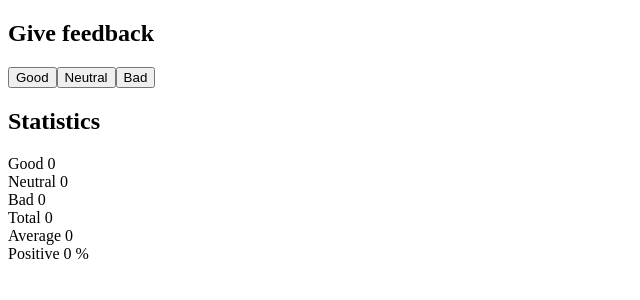
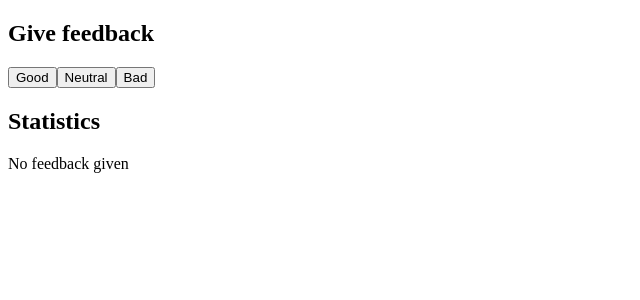
Before and after one commit to pnandez/FullstackOpen, a React (Create React App) app in the folder part1/unicafe/: page / in a window 1280 px wide. Shown: the top 300 px of the page, without its empty margins (0-640 px from the left). Built offline with nearby package versions, Linux system fonts and the light colour scheme.

Commit message:
Excercise 1.8 && 1.9

```diff
--- a/part1/unicafe/src/Statistics.js
+++ b/part1/unicafe/src/Statistics.js
@@ -1,4 +1,13 @@
 const Statistics = (props) =>{
+
+  if(props.statisticsDict.good === 0 && props.statisticsDict.neutral === 0 && props.statisticsDict.bad === 0){
+    return (
+      <div>
+        <h2>Statistics</h2>
+        No feedback given
+      </div>
+    )
+  }
 
   const totalFeedback = props.statisticsDict.good + props.statisticsDict.bad + props.statisticsDict.neutral
 
```
